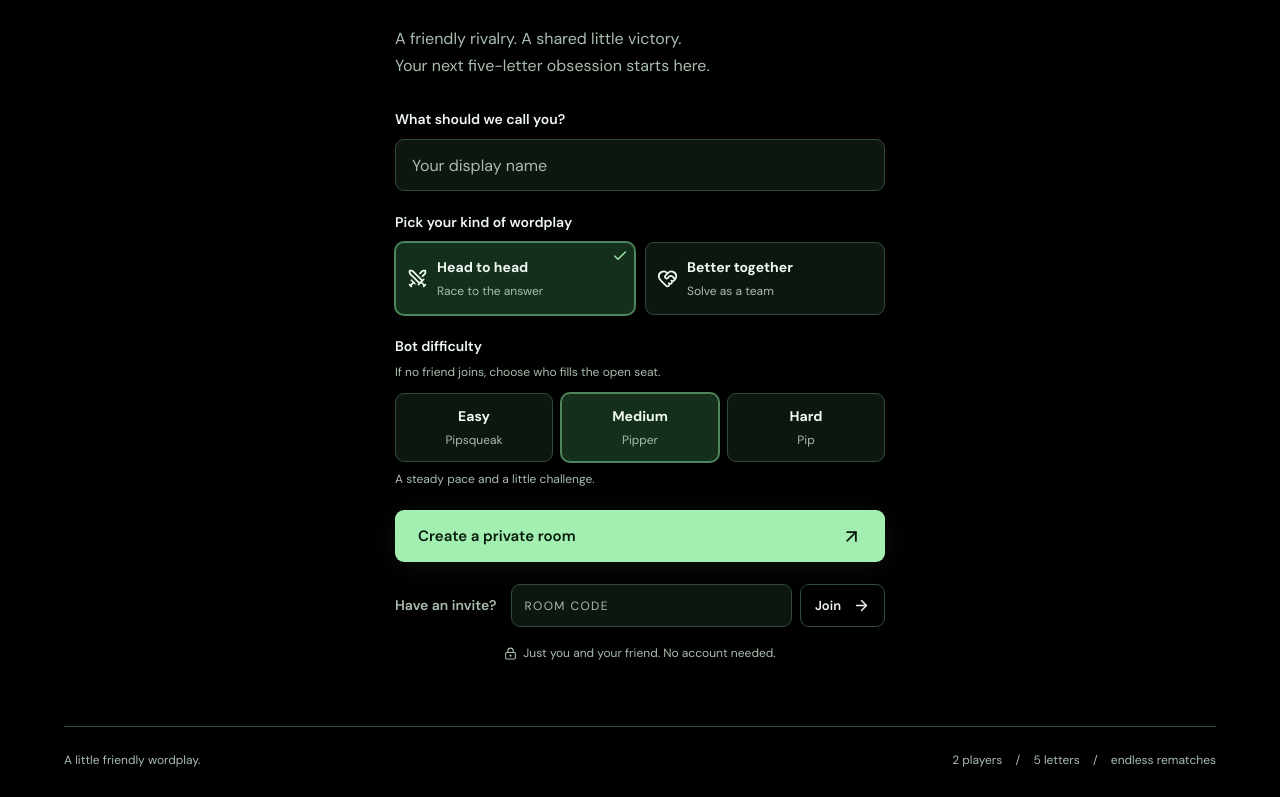
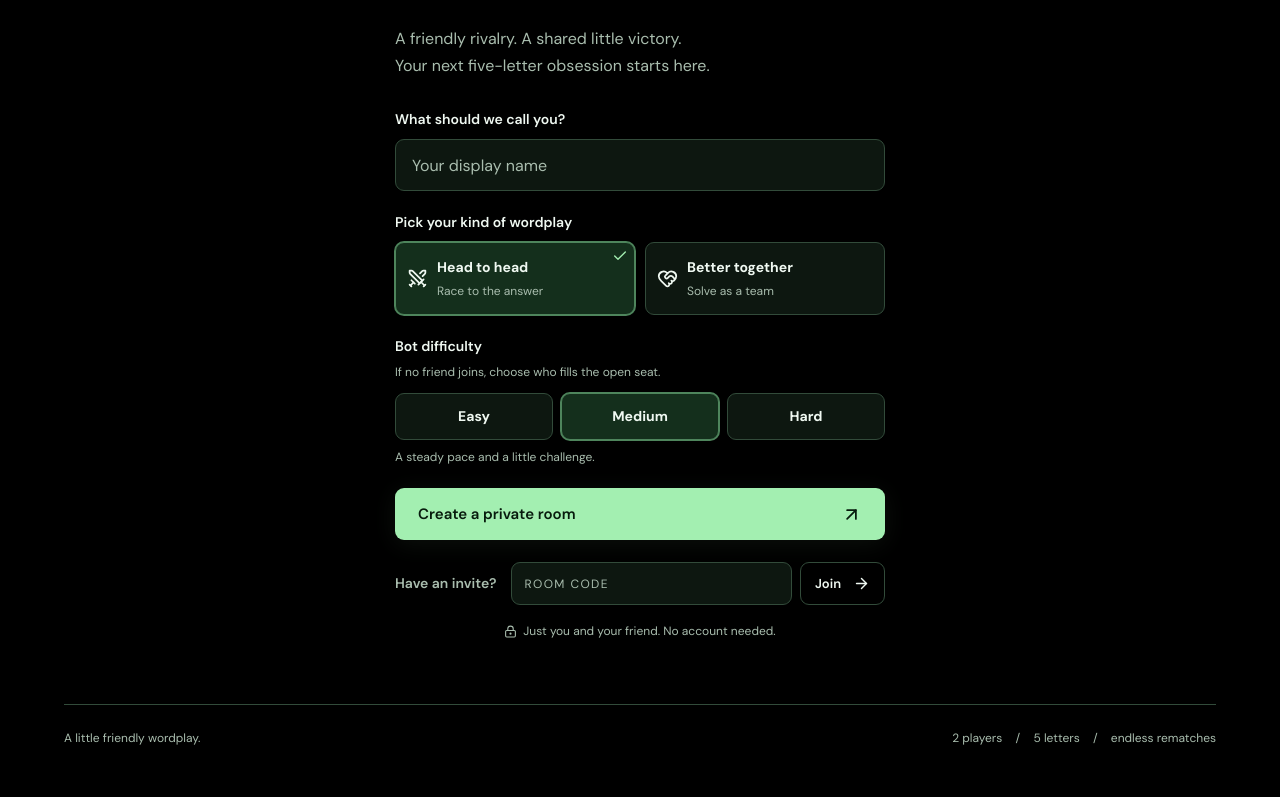
Before and after one commit to siddharthakumar-98/LetterLane, a Next.js app: page / in a window 1280 px wide. Shown: the part 946-1743 px from the top of the page. After the commit the page ends 1721 px from the top, so only its background shows below. Built offline with nearby package versions, Linux system fonts and the light colour scheme.

Commit message:
Difficulty button fix

```diff
--- a/src/app/globals.css
+++ b/src/app/globals.css
@@ -2317,17 +2317,9 @@ input::placeholder {
   outline: 3px solid var(--accent);
   outline-offset: 3px;
 }
-.difficulty-options strong,
-.difficulty-options small {
+.difficulty-options strong {
   display: block;
-}
-.difficulty-options strong {
   font-size: 14px;
-}
-.difficulty-options small {
-  font-size: 12px;
-  margin-top: 4px;
-  color: var(--muted);
 }
 .difficulty-picker:disabled {
   opacity: 0.57;
--- a/src/components/home.tsx
+++ b/src/components/home.tsx
@@ -225,7 +225,6 @@ export default function Home() {
                     />
                     <span>
                       <strong>{BOT_PROFILES[difficulty].label}</strong>
-                      <small>{BOT_PROFILES[difficulty].name}</small>
                     </span>
                   </label>
                 ))}
```
Also changed, not shown: 1 other file (tests, documents, lock files or other folders).
